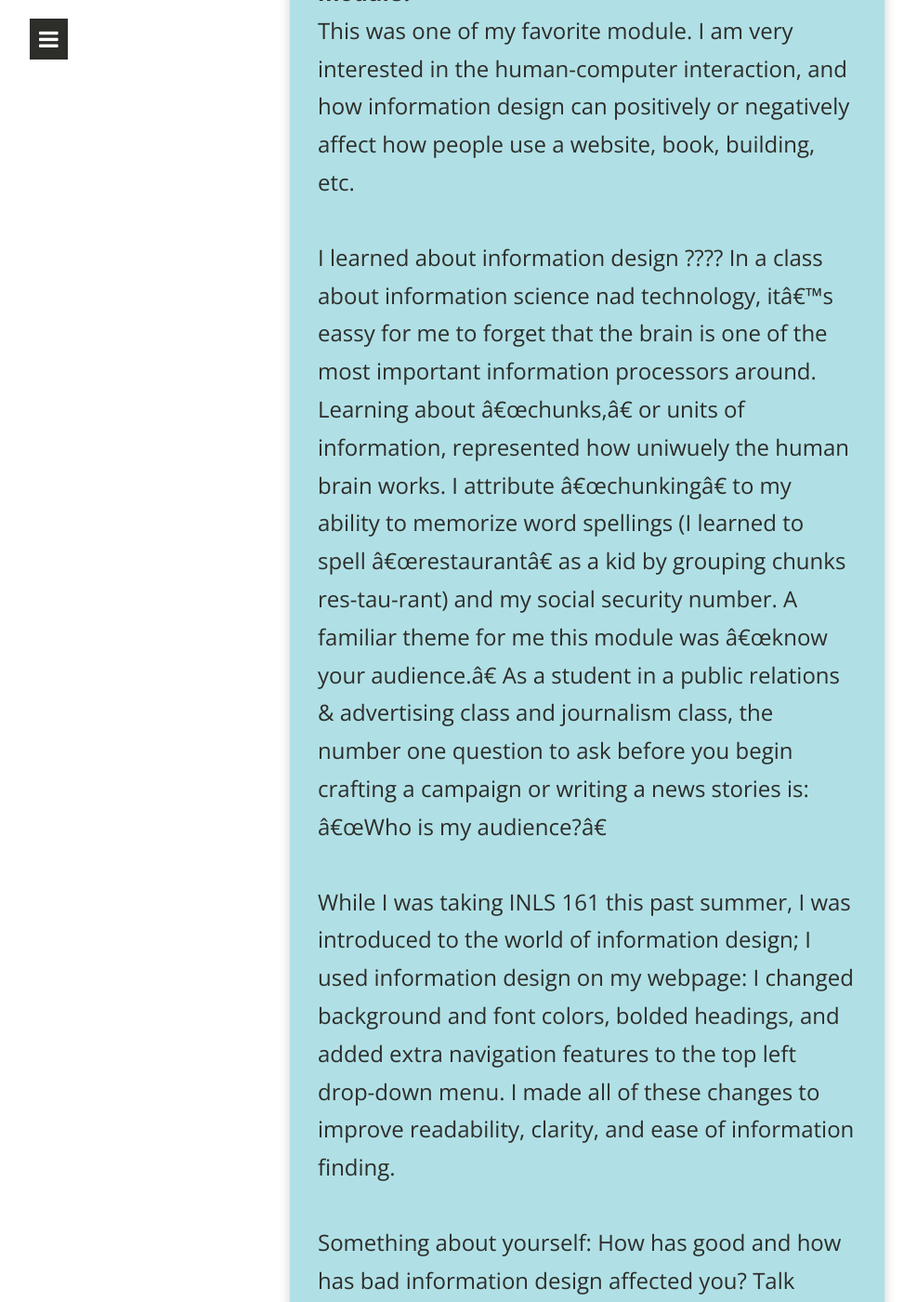
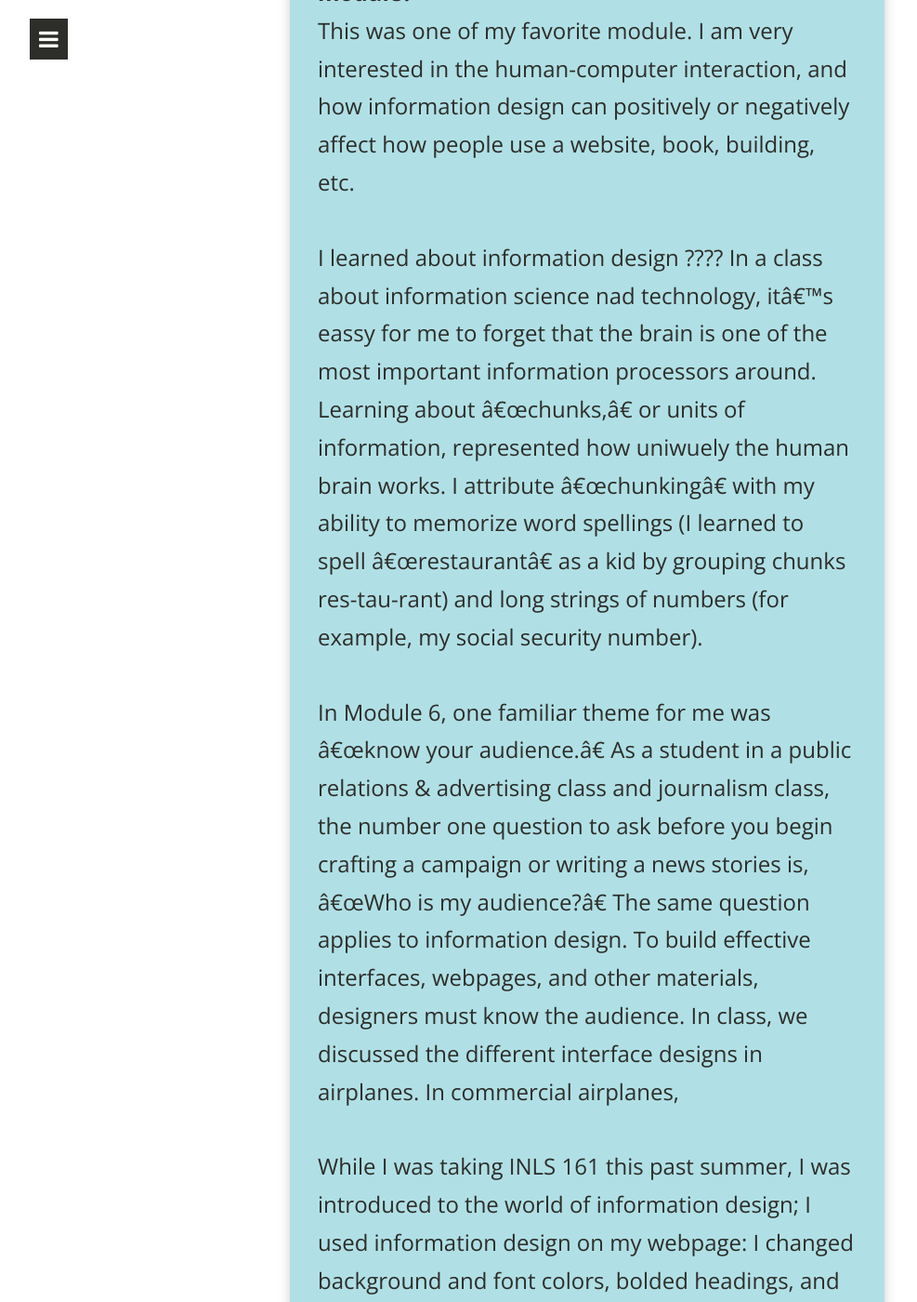
Before and after one commit to rcmetcalf/rcmetcalf.github.io, a Jekyll site: the page built from _posts/2015-11-16-module-6-report.md, in a window 1280 px wide and 1400 px high, scrolled down 380 px. Shown: the whole window at 93% size, without its empty margins (8-995 px from the left). Built offline with Jekyll 4.4.1, drawn with Linux system fonts in a browser that asks for light colours; nearby versions of some CDN libraries; Markdown is read by kramdown in place of the engine named in the settings; comment, search, counter and statistics services are not loaded; some of the changed text lies outside the part shown.

Commit message:
Update 2015-11-16-module-6-report.md

```diff
--- a/_posts/2015-11-16-module-6-report.md
+++ b/_posts/2015-11-16-module-6-report.md
@@ -13,9 +13,16 @@
 <b>What have you acquired from the previous module? How are things you have learned different from what you knew before the module?</b><br>
 This was one of my favorite module. I am very interested in the human-computer interaction, and how information design can positively or negatively affect how people use a website, book, building, etc.<br>
 
-I learned about information design ???? In a class about information science nad technology, it's eassy for me to forget that the brain is one of the most important information processors around. Learning about "chunks," or units of information, represented how uniwuely the human brain works. I attribute "chunking" to my ability to memorize word spellings (I learned to spell "restaurant" as a kid by grouping chunks res-tau-rant) and my social security number. A familiar theme for me this module was "know your audience." As a student in a public relations & advertising class and journalism class, the number one question to ask before you begin crafting a campaign or writing a news stories is: "Who is my audience?"<br>
+I learned about information design ???? In a class about information science nad technology, it's eassy for me to forget that the brain is one of the most important information processors around. Learning about "chunks," or units of information, represented how uniwuely the human brain works. I attribute "chunking" with my ability to memorize word spellings (I learned to spell "restaurant" as a kid by grouping chunks res-tau-rant) and long strings of numbers (for example, my social security number). <br>
 
-While I was taking INLS 161 this past summer, I was introduced to the world of information design; I used information design on my webpage: I changed background and font colors, bolded headings, and added extra navigation features to the top left drop-down menu. I made all of these changes to improve readability, clarity, and ease of information finding. <br>
+In Module 6, one familiar theme for me was "know your audience." As a student in a public relations & advertising class and journalism class, the number one question to ask before you begin crafting a campaign or writing a news stories is, "Who is my audience?" The same question applies to information design. To build effective interfaces, webpages, and other materials, designers must know the audience. In class, we discussed the different interface designs in airplanes. In commercial airplanes, <br>
 
-Something about yourself: How has good and how has bad information design affected you? Talk about instances in your academic and non-academic life.
-Something about life: Is good design essential, or just a nice to have component? Share your discoveries.
+While I was taking INLS 161 this past summer, I was introduced to the world of information design; I used information design on my webpage: I changed background and font colors, bolded headings, and added extra navigation features to the top left drop-down menu. I made all of these changes to improve readability, clarity, and ease of information finding. Before this module, though, I thought that information design only applied to web design; in INLS 201, however, we learned the information design can apply to buildings and any technological interface as well.<br>
+
+<b>How has good and how has bad information design affected you? Talk about instances in your academic and non-academic life.</b><br>
+bad design in personal life = wwww.phimu.org
+bad design in academic = powerpoints w/ tons of words
+
+
+<b>Is good design essential, or just a nice to have component? Share your discoveries.</b><br>
+Good design is essential.
```
